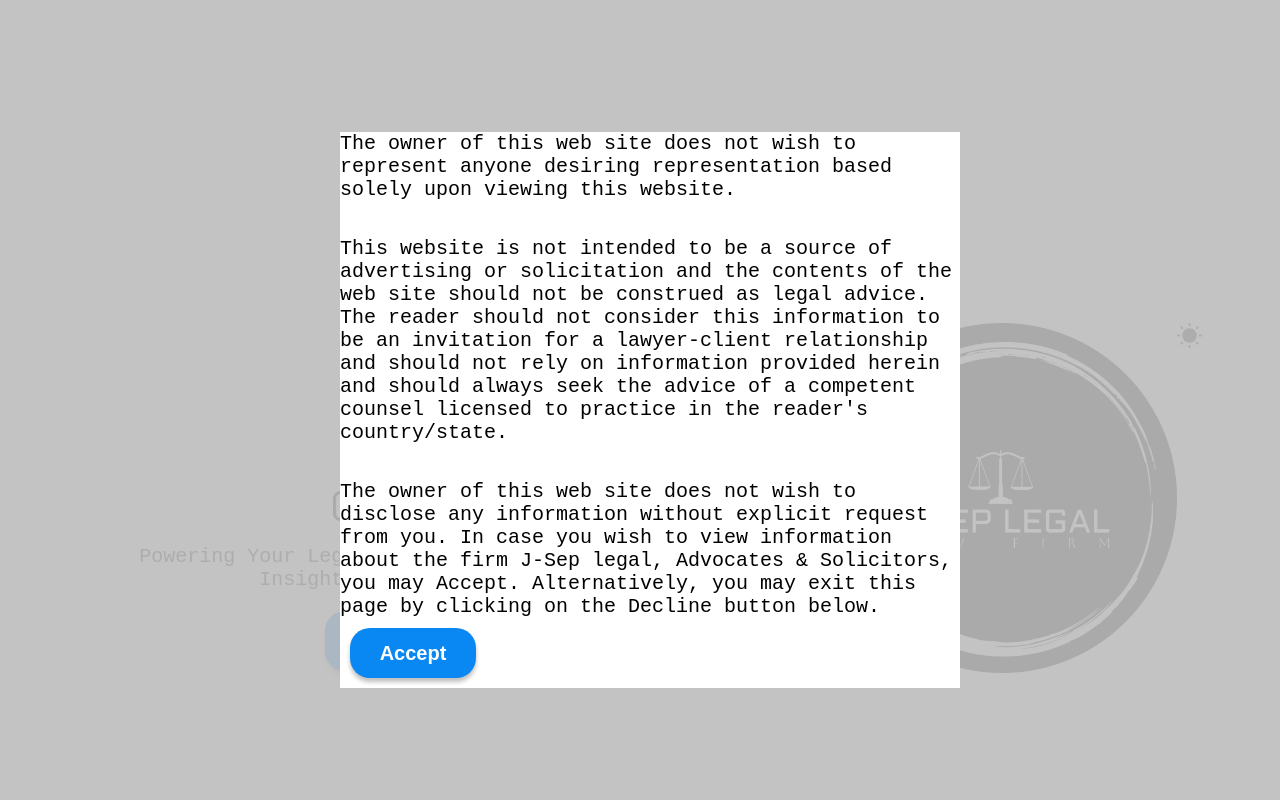
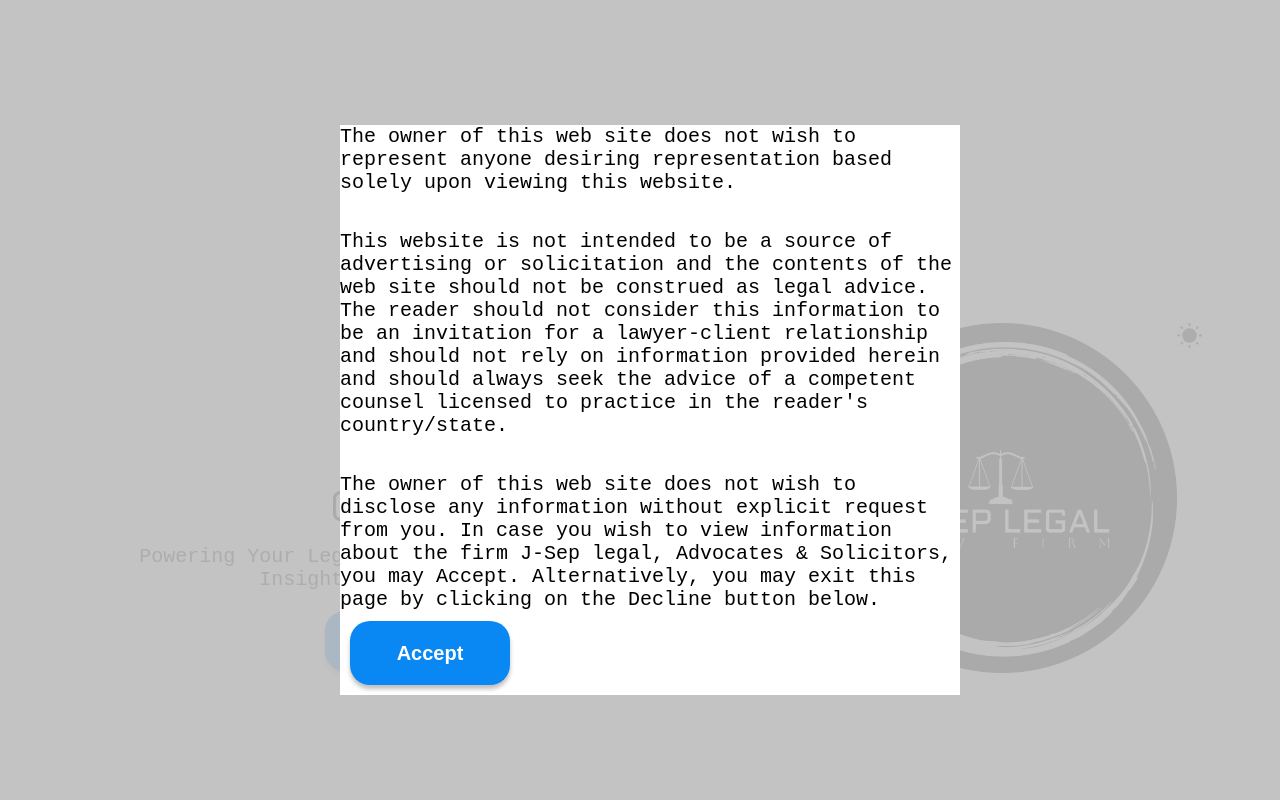
Before and after one commit to AryaTrivedi25/J-SEP, a React (Vite) app: page / in a window 1280 px wide. Shown: the top 800 px of the page. Built offline with nearby package versions, Linux system fonts and the light colour scheme.

Commit message:
css typo fix

```diff
--- a/src/sections/TncModal/TncModalStyles.module.css
+++ b/src/sections/TncModal/TncModalStyles.module.css
@@ -1,4 +1,3 @@
-
 .wrapper{
   position: fixed;
   z-index: 5;
@@ -14,8 +13,8 @@
   color: #fff;
   border: none;
   border-radius: 20px;
-  width: 126px;
-  height: 50px;
+  width: 10rem;
+  height: 4rem;
   font-size: 20px;
   font-weight: bold;
   box-shadow: 0 4px 4px rgba(0, 0, 0, 0.25);
```
Also changed, not shown: 1 other file (tests, documents, lock files or other folders).
